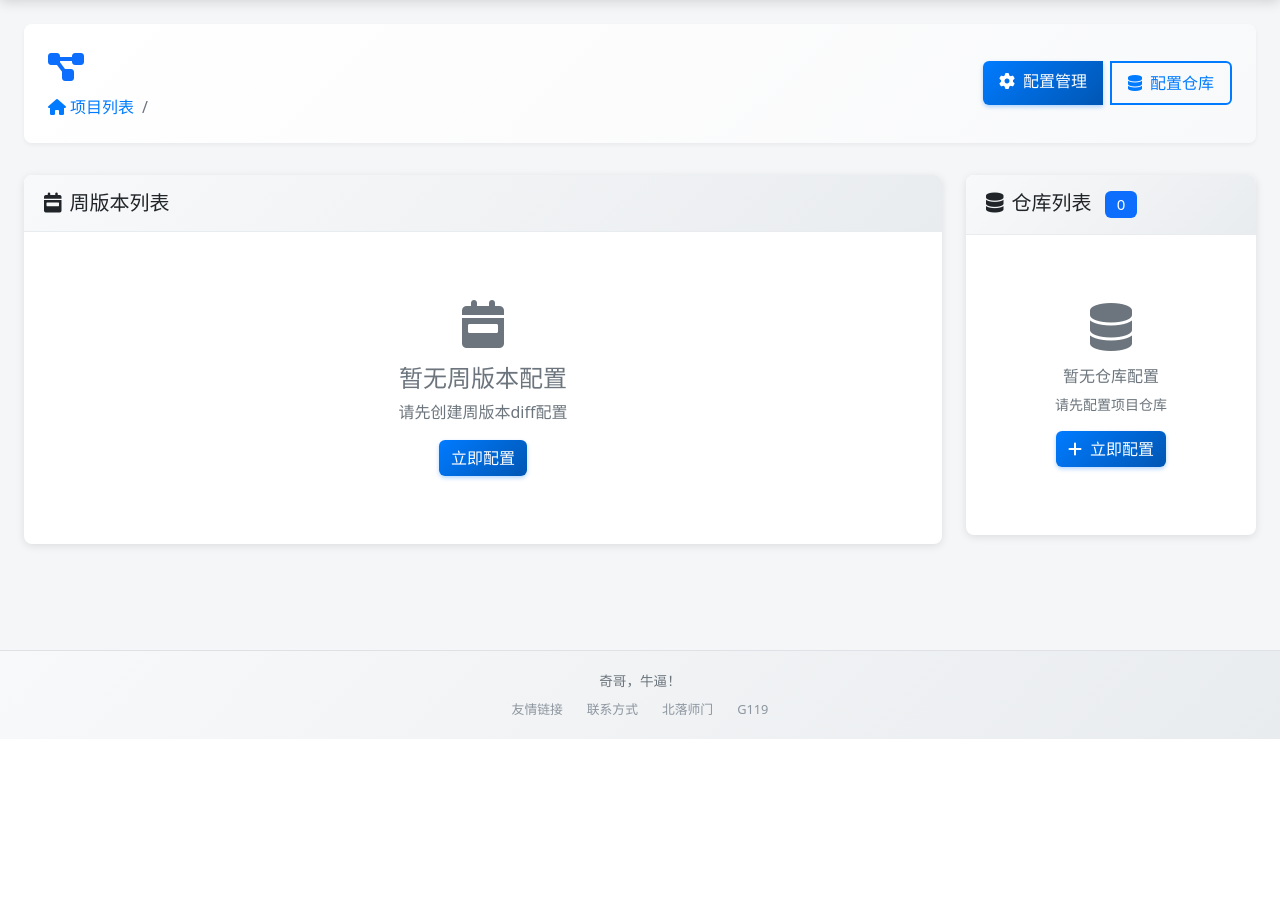
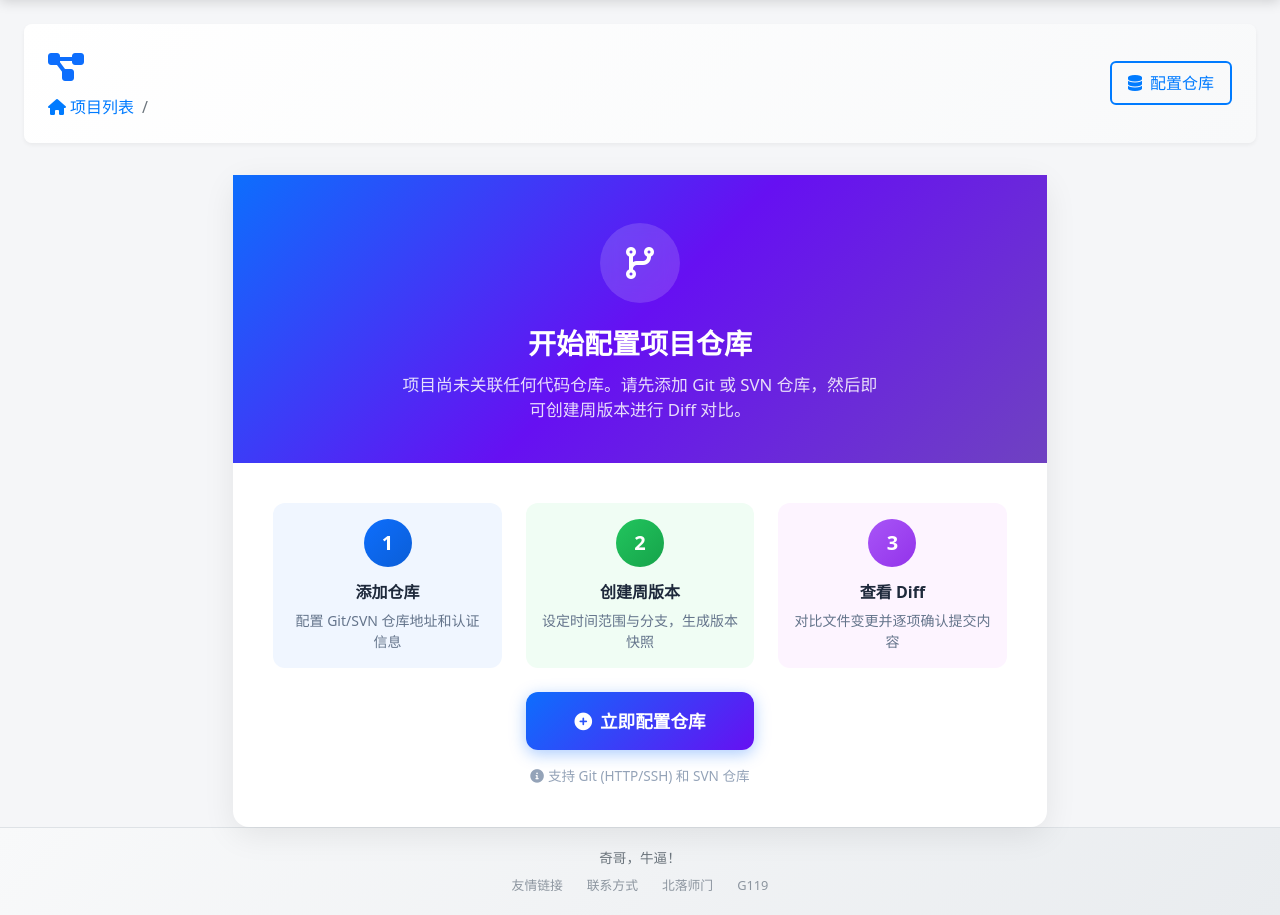
Before and after one commit to huangsj47/ExcelDiff_ForGame, a Flask app: template templates/merged_project_view.html in a window 1280 px wide. Shown: the part 61-976 px from the top of the page. Before the commit the page ends 800 px from the top, so only its background shows below. Run offline with Flask 3, Linux system fonts and the light colour scheme; the template is opened without the code that fills it, so the values that code supplies are empty.

Commit message:
UX优化: 项目概览空状态引导用户先配置仓库，展示三步设置向导

```diff
--- a/templates/merged_project_view.html
+++ b/templates/merged_project_view.html
@@ -378,9 +378,11 @@
             </div>
             <div>
                 <div class="btn-group" role="group">
+                    {% if repositories %}
                     <a href="{{ url_for('weekly_version_config', project_id=project.id) }}" class="btn btn-primary">
                         <i class="fas fa-cog me-2"></i>配置管理
                     </a>
+                    {% endif %}
                     <a href="{{ url_for('repository_config', project_id=project.id) }}" class="btn btn-outline-primary">
                         <i class="fas fa-database me-2"></i>配置仓库
                     </a>
@@ -389,6 +391,64 @@
         </div>
     </div>
 
+    {% if not repositories %}
+    <!-- ===== 无仓库空状态：引导用户先创建仓库 ===== -->
+    <div class="row justify-content-center">
+        <div class="col-lg-8 col-md-10">
+            <div class="card border-0" style="box-shadow: 0 8px 32px rgba(0,0,0,0.08); border-radius: 1rem; overflow: hidden;">
+                <div class="card-body p-0">
+                    <!-- 顶部渐变横幅 -->
+                    <div style="background: linear-gradient(135deg, #0d6efd 0%, #6610f2 50%, #6f42c1 100%); padding: 3rem 2.5rem 2.5rem; text-align: center; color: white;">
+                        <div style="width: 80px; height: 80px; background: rgba(255,255,255,0.15); border-radius: 50%; display: inline-flex; align-items: center; justify-content: center; margin-bottom: 1.5rem; backdrop-filter: blur(10px);">
+                            <i class="fas fa-code-branch" style="font-size: 2rem;"></i>
+                        </div>
+                        <h3 style="font-weight: 700; margin-bottom: 0.75rem;">开始配置项目仓库</h3>
+                        <p style="opacity: 0.85; font-size: 1.05rem; max-width: 480px; margin: 0 auto;">
+                            项目尚未关联任何代码仓库。请先添加 Git 或 SVN 仓库，然后即可创建周版本进行 Diff 对比。
+                        </p>
+                    </div>
+
+                    <!-- 步骤指引 -->
+                    <div style="padding: 2.5rem;">
+                        <div class="row g-4 mb-4">
+                            <div class="col-md-4">
+                                <div class="text-center p-3" style="background: #f0f6ff; border-radius: 0.75rem; height: 100%;">
+                                    <div style="width: 48px; height: 48px; background: linear-gradient(135deg, #0d6efd, #0b5ed7); border-radius: 50%; display: inline-flex; align-items: center; justify-content: center; color: white; font-weight: 700; font-size: 1.25rem; margin-bottom: 1rem;">1</div>
+                                    <h6 style="font-weight: 600; color: #1e293b;">添加仓库</h6>
+                                    <p class="mb-0" style="font-size: 0.875rem; color: #64748b;">配置 Git/SVN 仓库地址和认证信息</p>
+                                </div>
+                            </div>
+                            <div class="col-md-4">
+                                <div class="text-center p-3" style="background: #f0fdf4; border-radius: 0.75rem; height: 100%;">
+                                    <div style="width: 48px; height: 48px; background: linear-gradient(135deg, #22c55e, #16a34a); border-radius: 50%; display: inline-flex; align-items: center; justify-content: center; color: white; font-weight: 700; font-size: 1.25rem; margin-bottom: 1rem;">2</div>
+                                    <h6 style="font-weight: 600; color: #1e293b;">创建周版本</h6>
+                                    <p class="mb-0" style="font-size: 0.875rem; color: #64748b;">设定时间范围与分支，生成版本快照</p>
+                                </div>
+                            </div>
+                            <div class="col-md-4">
+                                <div class="text-center p-3" style="background: #fdf4ff; border-radius: 0.75rem; height: 100%;">
+                                    <div style="width: 48px; height: 48px; background: linear-gradient(135deg, #a855f7, #9333ea); border-radius: 50%; display: inline-flex; align-items: center; justify-content: center; color: white; font-weight: 700; font-size: 1.25rem; margin-bottom: 1rem;">3</div>
+                                    <h6 style="font-weight: 600; color: #1e293b;">查看 Diff</h6>
+                                    <p class="mb-0" style="font-size: 0.875rem; color: #64748b;">对比文件变更并逐项确认提交内容</p>
+                                </div>
+                            </div>
+                        </div>
+
+                        <div class="text-center">
+                            <a href="{{ url_for('repository_config', project_id=project.id) }}" class="btn btn-lg px-5 py-3" style="background: linear-gradient(135deg, #0d6efd 0%, #6610f2 100%); color: white; border: none; border-radius: 0.75rem; font-weight: 600; font-size: 1.1rem; box-shadow: 0 4px 16px rgba(13,110,253,0.35); transition: all 0.2s ease;">
+                                <i class="fas fa-plus-circle me-2"></i>立即配置仓库
+                            </a>
+                            <p class="mt-3 mb-0" style="font-size: 0.85rem; color: #94a3b8;">
+                                <i class="fas fa-info-circle me-1"></i>支持 Git (HTTP/SSH) 和 SVN 仓库
+                            </p>
+                        </div>
+                    </div>
+                </div>
+            </div>
+        </div>
+    </div>
+    {% else %}
+    <!-- ===== 有仓库：正常显示周版本和仓库列表 ===== -->
     <div class="row">
         <!-- 左侧：周版本列表 (占4/5宽度) -->
         <div class="col-lg-9 col-md-8">
@@ -607,6 +667,7 @@
             </div>
         </div>
     </div>
+    {% endif %}
 </div>
 
 <script>
```
